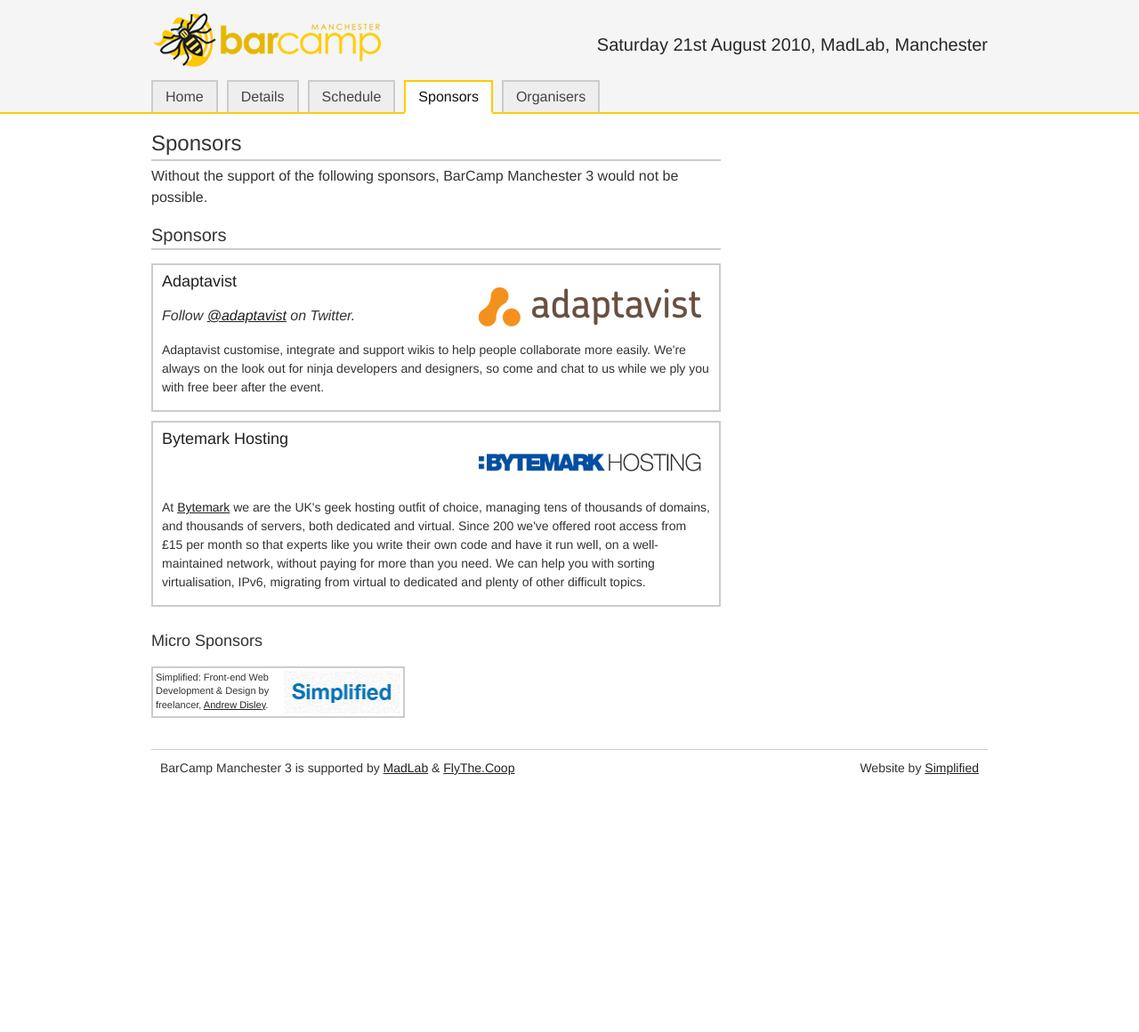
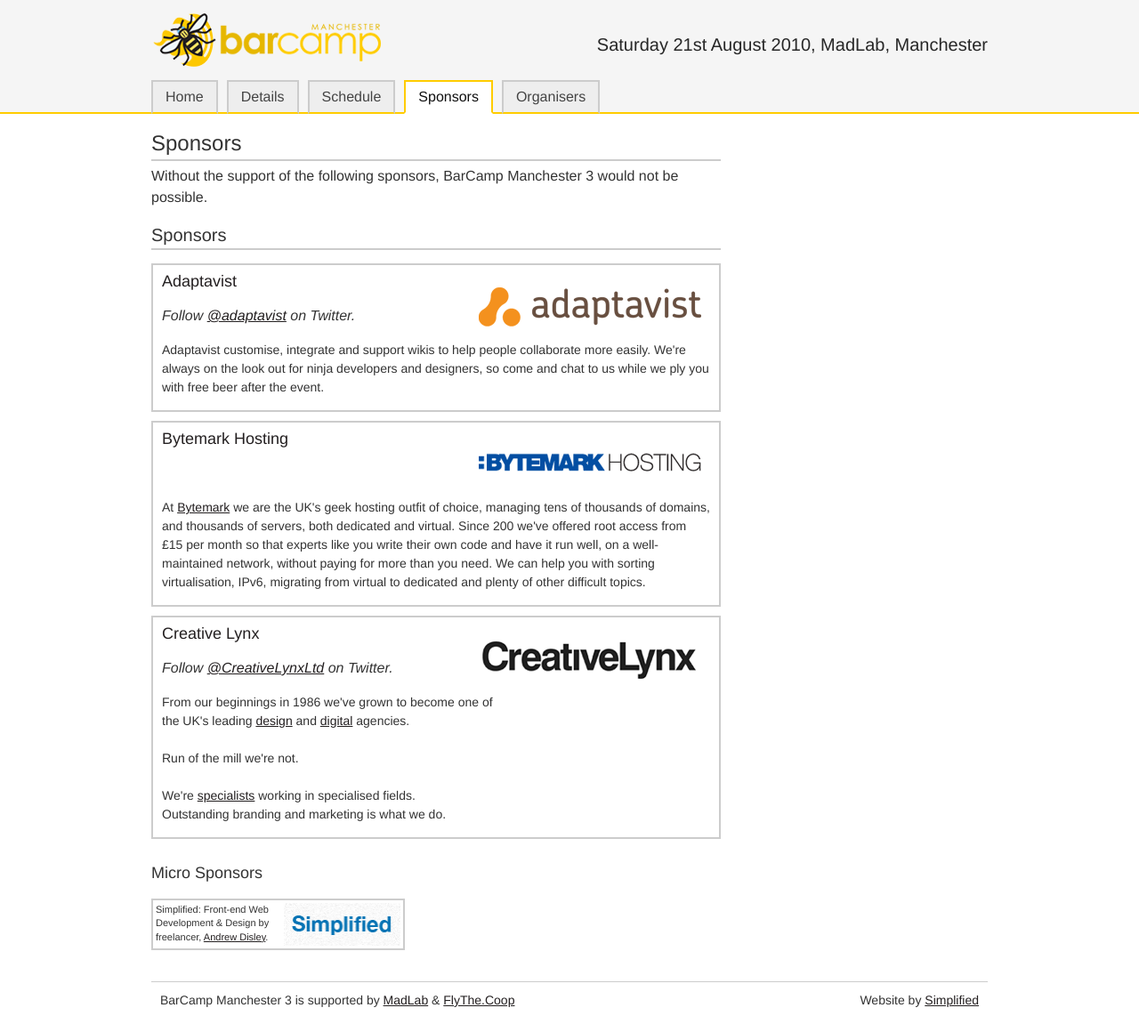
Before and after one commit to andrewdisley/bcman, a Jekyll site: the page built from sponsors.html, in a window 1280 px wide. Shown: the whole page at 89% size. Built offline with Jekyll 4.4.1, drawn with Linux system fonts in a browser that asks for light colours; before the commit the page ends 900 px from its top, so only the background shows below that.

Commit message:
Added Creative Lynx and RSVP page.

```diff
--- a/_includes/sidebar.html
+++ b/_includes/sidebar.html
@@ -27,6 +27,7 @@
 					<ul>
 						<li><a href="http://www.adaptavist.com/"><img alt="Adaptavist" height="70" src="{{ site.assets_url }}assets/images/global/adaptavist.png" width="236"></a></li>
 						<li><a href="http://www.bytemark.co.uk/"><img alt="Bytemark Hosting" height="70" src="{{ site.assets_url }}assets/images/global/bytemarkhosting.png" width="236"></a></li>
+						<li><a href="http://www.creativelynx.co.uk/"><img alt="Creative Lynx" height="70" src="{{ site.assets_url }}assets/images/global/creativelynx.png" width="236"></a></li>
 					</ul>
 					<h4>Micro Sponsors</h4>
 					<ul class="micro">
--- a/_layouts/home.html
+++ b/_layouts/home.html
@@ -9,6 +9,7 @@ layout: master
 				<ul>
 					<li class="first"><a href="http://www.adaptavist.com/"><img alt="Adaptavist" height="80" src="{{ site.assets_url }}assets/images/global/adaptavist.png" width="270"></a></li>
 					<li><a href="http://www.bytemark.co.uk/"><img alt="Bytemark Hosting" height="80" src="{{ site.assets_url }}assets/images/global/bytemarkhosting.png" width="270"></a></li>
+					<li><a href="http://www.creativelynx.co.uk/"><img alt="Creative Lynx" height="80" src="{{ site.assets_url }}assets/images/global/creativelynx.png" width="270"></a></li>
 				</ul>
 				<h4>Micro Sponsors</h4>
 				<ul class="micro">
--- a/sponsors.html
+++ b/sponsors.html
@@ -21,6 +21,10 @@ meta_keywords:
 							<h3 class="fn org"><a class="url" href="http://www.bytemark.co.uk/"><img alt="" class="photo" height="80" src="{{ site.assets_url }}assets/images/global/bytemarkhosting.png" width="270"> Bytemark Hosting</a></h3>
 							<p>At <a href="http://www.bytemark.co.uk/">Bytemark</a> we are the UK's geek hosting outfit of choice, managing tens of thousands of domains, and thousands of servers, both dedicated and virtual. Since 200 we've offered root access from £15 per month so that experts like you write their own code and have it run well, on a well-maintained network, without paying for more than you need. We can help you with sorting virtualisation, IPv6, migrating from virtual to dedicated and plenty of other difficult topics.</p>
 						</li>
+						<li class="vcard">
+							<h3 class="fn org"><a class="url" href="http://www.creativelynx.co.uk/"><img alt="" class="photo" height="80" src="{{ site.assets_url }}assets/images/global/creativelynx.png" width="270"> Creative Lynx</a><span class="s-h-o"> | </span><em>Follow <a href="http://twitter.com/creativelynxltd">@CreativeLynxLtd</a> on Twitter.</em></h3>
+							<p>From our beginnings in 1986 we've grown to become one of<br> the UK's leading <a href="http://www.creativelynx.co.uk/gallery/">design</a> and <a href="http://www.creativelynx.co.uk/digital/">digital</a> agencies.<br><br> Run of the mill we're not.<br><br> We're <a href="http://www.creativelynx.co.uk/sectors/">specialists</a> working in specialised fields.<br> Outstanding branding and marketing is what we do.</p>
+						</li>
 					</ul>
 					<h4>Micro Sponsors</h4>
 					<ul class="micro">
```
Also changed, not shown: rsvp.html (added, +13 -0 lines), assets/images/global/bytemarkhosting.png, assets/images/global/creativelynx.png (added).
